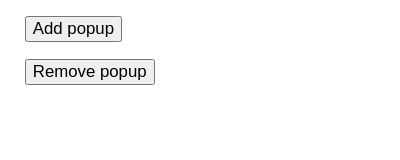
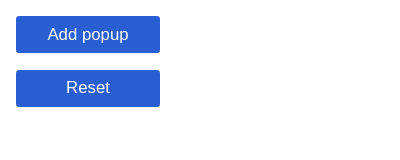
Before and after one commit to louie-github/meet-volume, a browser extension: page extension_popup/index.html in a window 400 px wide. Drawn offline with Linux system fonts and the light colour scheme.

Commit message:
Style popup buttons

```diff
--- a/extension_popup/index.html
+++ b/extension_popup/index.html
@@ -6,16 +6,43 @@
     <meta name="viewport" content="width=device-width, initial-scale=1.0" />
     <title>Meet Volume</title>
     <style>
-      button {
+      .button-container {
+        display: flex;
+        flex-direction: column;
+        justify-content: center;
+        align-items: center;
+
+        width: 10em;
+      }
+
+      .button-container button {
         margin: 0.5em 1em;
+        padding: 0.5em 0;
+
+        width: 90%;
+
+        background-color: #295fd3;
+        color: white;
+        border: none;
+        border-radius: 0.2em;
+
         font-size: 1.05em;
+      }
+
+      .button-container button:hover {
+        background-color: #5e88e2;
+      }
+
+      .button-container button:active {
+        background-color: #2c318d;
       }
     </style>
   </head>
   <body>
-    <button id="add-button">Add popup</button>
-    <br />
-    <button id="remove-button">Remove popup</button>
+    <div class="button-container">
+      <button id="add-button">Add popup</button>
+      <button id="remove-button">Reset</button>
+    </div>
     <script src="script.js"></script>
   </body>
 </html>
```
